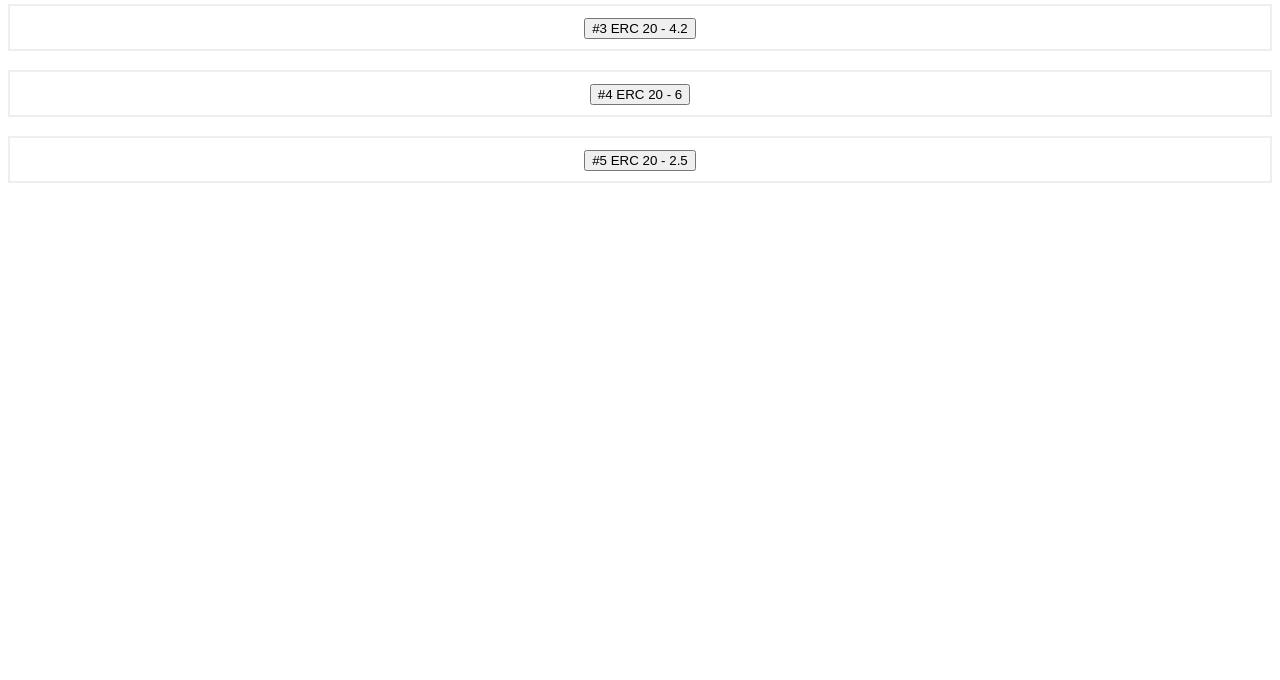
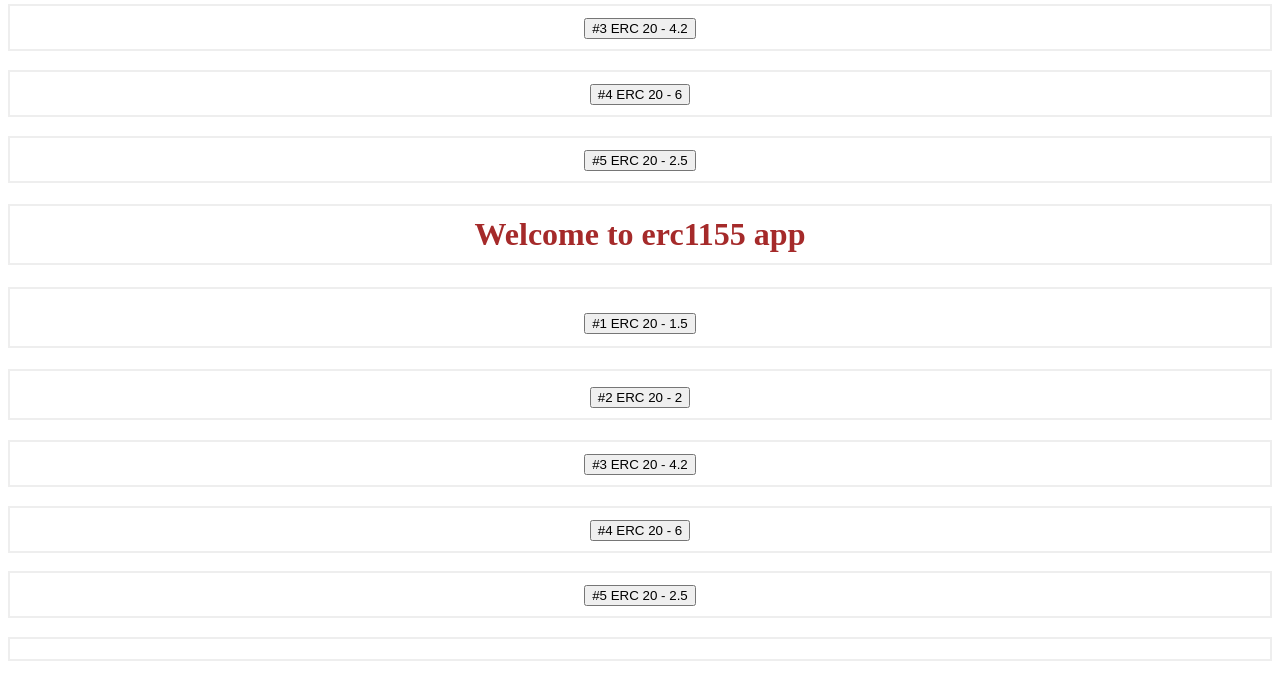
Before and after one commit to Valeria2001/ethereum-project, a Flask app: template python-oracle/templates/index_new.html in a window 1280 px wide. Shown: the part 253-933 px from the top of the page. Before the commit the page ends 436 px from the top, so only its background shows below. Run offline with Flask 2, Linux system fonts and the light colour scheme; the template is opened without the code that fills it, so the values that code supplies are empty; some libraries are stand-ins or nearby versions.

Commit message:
Update index_new.html

```diff
--- a/python-oracle/templates/index_new.html
+++ b/python-oracle/templates/index_new.html
@@ -42,7 +42,147 @@ var dataMasiv = [];
 async function postData(url = '', data = {}) {
   // Default options are marked with *
   const response = await fetch(url, {
+    method: 'POST', // *GET, POST, PUT, DELETE, etc.<!DOCTYPE html>
+<html lang="en">
+<head>
+    <meta charset="UTF-8">
+    <title>FlaskBlog</title>
+    <link rel="stylesheet" href="{{ url_for('static', filename= 'css/style.css') }}">
+    <script type="text/javascript" src="{{ url_for('static', filename='node_modules/web3/dist/web3.min.js') }}"></script>
+    <script type="text/javascript" src="{{ url_for('static', filename='node_modules/tarp/require/require.min.js') }}"></script>
+    <script src="https://ajax.googleapis.com/ajax/libs/jquery/3.1.0/jquery.min.js"></script>
+    <script>window.jQuery || document.write('<script src="{{url_for('static', filename='jquery.js') }}">\x3C/script>')</script>
+
+
+
+</head>
+<body>
+   <h1>Welcome to erc1155 app</h1>
+
+   <h1> <button id="button_1">#1 ERC 20 - 1.5</button></h1>
+   <h2> <button id="button_2">#2 ERC 20 - 2</button></h2>
+   <h3><button id="button_3">#3 ERC 20 - 4.2</button></h3>
+   <h3><button id="button_4">#4 ERC 20 - 6</button></h3>
+   <h3><button id="button_5">#5 ERC 20 - 2.5</button></h3>
+
+<h3><div id="container"></div></h3>
+
+
+
+
+<script>
+
+let vektor_a=[]; //тут будут 4 актива
+
+const btn1 = document.getElementById("button_1");
+const btn2 = document.getElementById("button_2");
+const btn3 = document.getElementById("button_3");
+const btn4 = document.getElementById("button_4");
+const btn5 = document.getElementById("button_5");
+
+var dataMasiv = [];
+
+
+async function postData(url = '', data = {}) {
+  // Default options are marked with *
+  const response = await fetch(url, {
     method: 'POST', // *GET, POST, PUT, DELETE, etc.
+    mode: 'no-cors', // no-cors, *cors, same-origin
+    cache: 'no-cache', // *default, no-cache, reload, force-cache, only-if-cached
+    credentials: 'same-origin', // include, *same-origin, omit
+    headers: {
+      'Content-Type': 'application/json'
+      // 'Content-Type': 'application/x-www-form-urlencoded',
+    },
+    redirect: 'follow', // manual, *follow, error
+    referrerPolicy: 'no-referrer', // no-referrer, *client
+    body: JSON.stringify(data) // body data type must match "Content-Type" header
+  });
+  let a = await response.json();
+  dataMasiv = Object.values(a);
+  createSelect(dataMasiv)
+  console.log(dataMasiv);
+  return dataMasiv; // parses JSON response into native JavaScript objects
+}
+
+
+var textinmasiv = "";
+
+function createSelect(dataMasiv){ //функция для выбора пакета
+  let select = document.createElement('select');
+
+  for (let i = 0; i <= 7; i++) {
+
+    let option = document.createElement('option');
+    textinmasiv = "asset "+(i+1).toString()+" - ";
+
+    for (let j = 0; j <= 2; j++) {
+       textinmasiv = textinmasiv+" "+ (dataMasiv[i][j]).toString();
+      }
+    option.value     = textinmasiv;
+    option.innerText = textinmasiv;
+    select.appendChild(option);
+  }
+
+  document.getElementById('container').appendChild(select);
+}
+
+
+
+btn1.onclick = function (evt) {
+   if (vektor_a.length<4){
+      vektor_a.push(1.5);
+   }
+   if (vektor_a.length==4){		//тут мы отправляем данные на сервак
+
+	postData('http://127.0.0.1:5000/getjs', { vektor_a })
+  	 .then((data) => {
+    	                   //console.log(data);
+  	});
+
+   //createSelect(dataMasiv);
+
+
+
+   }
+
+};
+
+btn2.onclick = function (evt) {
+  if (vektor_a.length<4){
+   }
+
+
+};
+
+
+btn3.onclick = function(evt) {
+  if (vektor_a.length<4){
+   }
+
+};
+
+
+btn4.onclick = function(evt) {
+  if (vektor_a.length<4){
+   }
+
+};
+
+btn5.onclick = function(evt) {
+  if (vektor_a.length<4){
+   }
+
+};
+
+
+
+
+    </script>
+
+
+</body>
+</html>
     mode: 'no-cors', // no-cors, *cors, same-origin
     cache: 'no-cache', // *default, no-cache, reload, force-cache, only-if-cached
     credentials: 'same-origin', // include, *same-origin, omit
```
